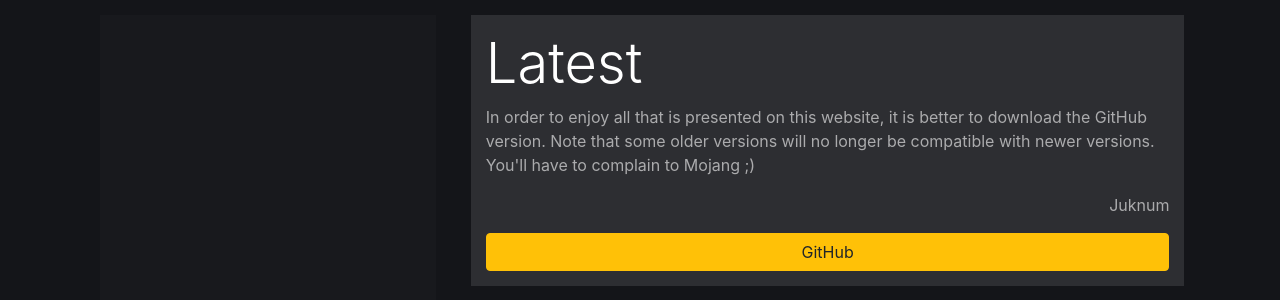
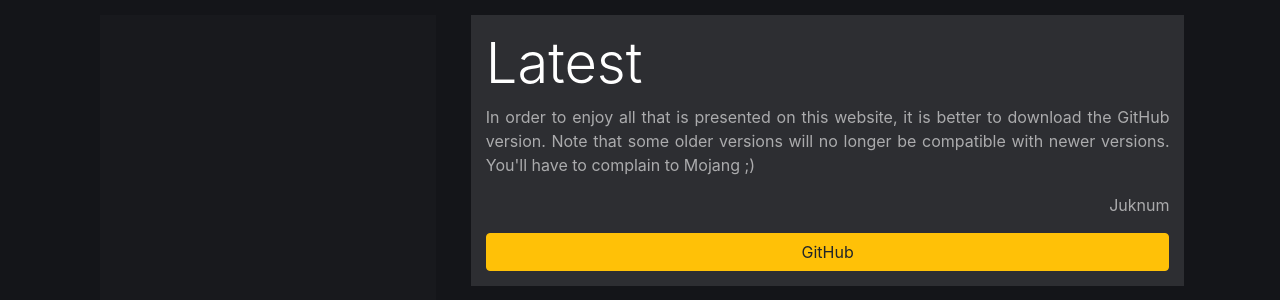
Before and after one commit to Faithful3D/Website, a Jekyll site: the page built from download.html, in a window 1280 px wide. Shown: the part 377-677 px from the top of the page. Built offline with Jekyll 4.4.1, drawn with Linux system fonts in a browser that asks for light colours.

Commit message:
Update download.html

```diff
--- a/download.html
+++ b/download.html
@@ -6,7 +6,7 @@ description: Here you can find all versions of Faithful 3D!
 <img src="./image/download/1.16.jpg" alt="Latest" class="links-block">
 <div class="links-card">
   <h4 class="display-4">Latest</h4>
-  <p>In order to enjoy all that is presented on this website, it is better to download the GitHub version. Note that some older versions will no longer be compatible with newer versions. You'll have to complain to Mojang ;)</p>
+  <p align="justify">In order to enjoy all that is presented on this website, it is better to download the GitHub version. Note that some older versions will no longer be compatible with newer versions. You'll have to complain to Mojang ;)</p>
   <p align="right">Juknum</p>
   <a href="https://github.com/Juknum/Faithful-3D" class="btn btn-warning btn-block" role="button">GitHub</a>
 </div>
```
